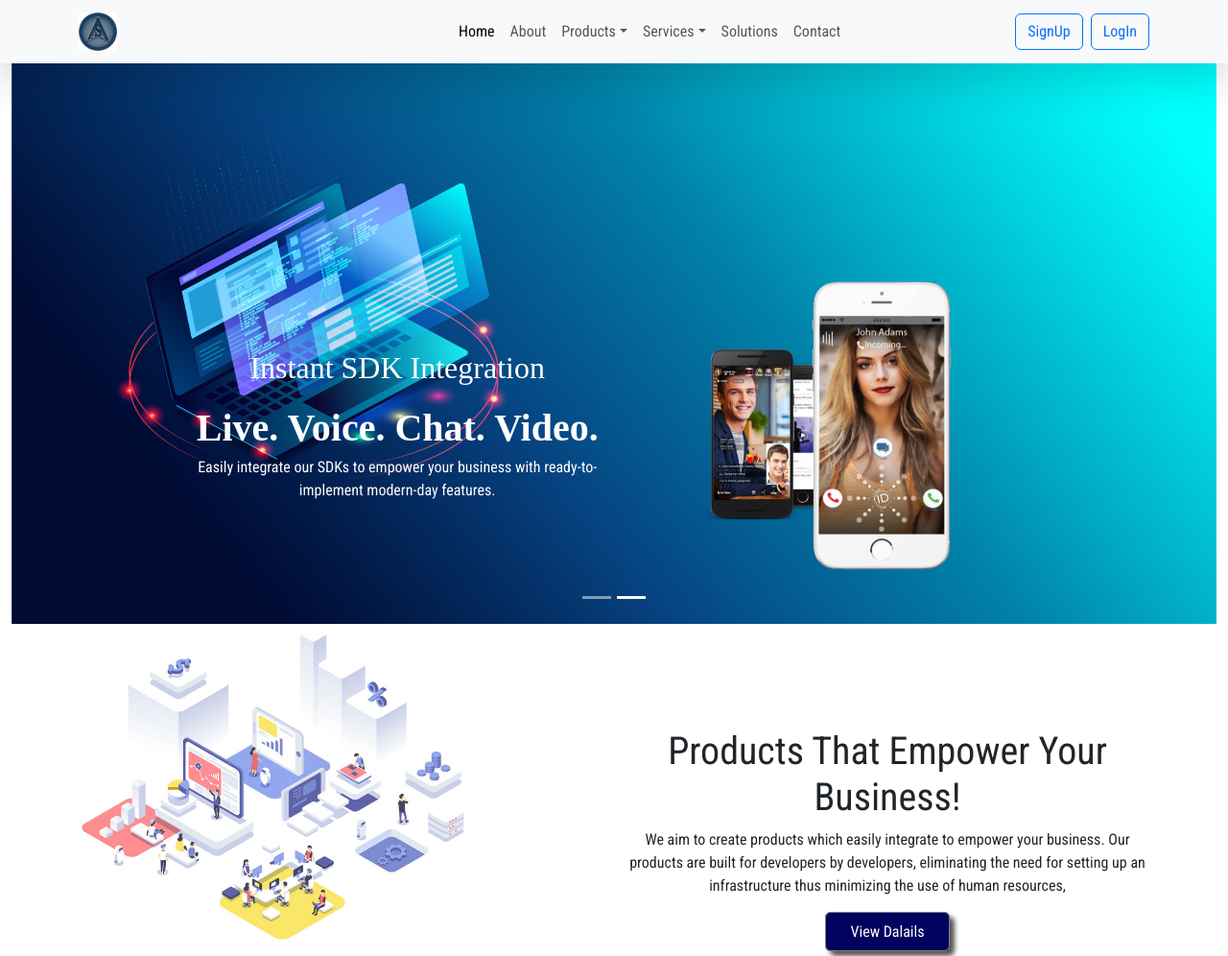
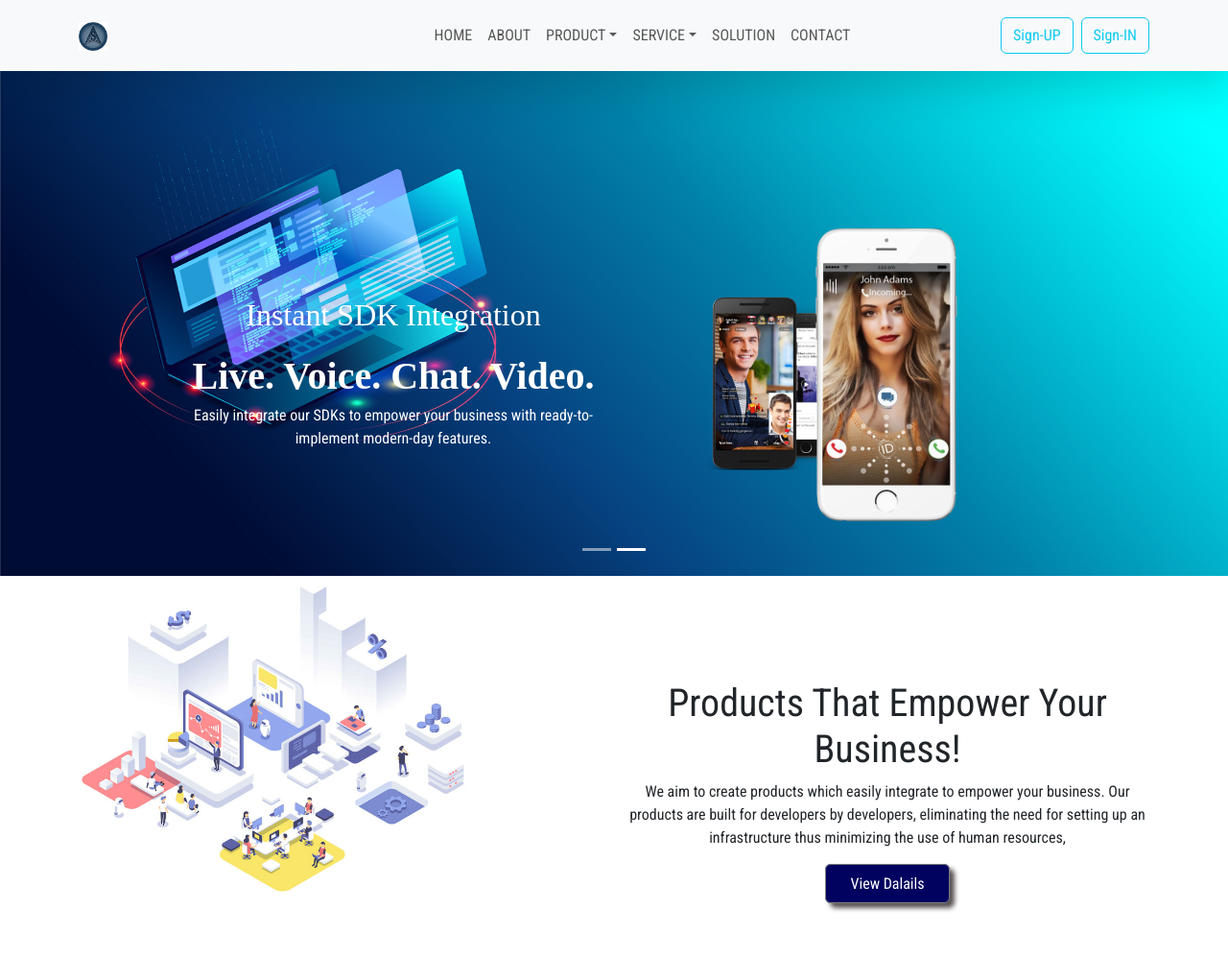
Before and after one commit to Asaduzzamansarkersumon/Ipvision1, a plain HTML site: page index.html in a window 1280 px wide. Shown: the top 996 px of the page at 96% size. Drawn offline with nearby package versions, Linux system fonts and the light colour scheme; files whose address does not match are found by name.

Commit message:
Add files via upload

```diff
--- a/index.html
+++ b/index.html
@@ -17,12 +17,11 @@
 
 <body>
 
-  <!--start navbar section -->
-  <section>
-    <nav class="navbar navbar-expand-lg navbar-light bg-light py-2 fs-5 shadow-lg fixed-top">
+<!-- navbar section start -->
+<nav class="navbar navbar-expand-sm navbar-light bg-light py-3 shadow-lg fixed-top">
   <div class="container">
-        <a class="navbar-brand" href="">
-          <img src="Images/About/logo.jpg" alt="logo" width="20%">
+    <a class="navbar-brand" href="index.html">
+      <img src="Images/Product/logo.jpg" alt="" width="15%">
     </a>
     <button class="navbar-toggler" type="button" data-bs-toggle="collapse" data-bs-target="#mynavbar">
       <span class="navbar-toggler-icon"></span>
@@ -30,67 +29,58 @@
     <div class="collapse navbar-collapse" id="mynavbar">
       <ul class="navbar-nav mx-auto text-center">
         <li class="nav-item">
-              <a class="nav-link active" href="index.html">Home</a>
+          <a class="nav-link" href="#home">HOME</a>
         </li>
         <li class="nav-item">
-              <a class="nav-link" href="#about">About</a>
+          <a class="nav-link" href="#about">ABOUT</a>
         </li>
-
         <li class="nav-item dropdown">
-              <a class="nav-link dropdown-toggle" data-bs-toggle="dropdown" href="#product">Products</a>
+          <a class="nav-link dropdown-toggle" data-bs-toggle="dropdown" href="#product">PRODUCT</a>
           <ul class="dropdown-menu">
             <li><a class="dropdown-item" href="#live streaming sdk">Live Streaming SDK</a></li>
             <li><a class="dropdown-item" href="#video sdk">Video SDK</a></li>
-                <li><a class="dropdown-item" href="#voice sdk">Voice SDK</a></li>
-                <li><a class="dropdown-item" href="#Chart secret">Chart secret SDK</a></li>
+            <li><a class="dropdown-item" href="#voice sdk">Voice SDk</a></li>
+            <li><a class="dropdown-item" href="#Chart secret">Chart Secret SDK</a></li>
           </ul>
         </li>
-
         <li class="nav-item dropdown">
-              <a class="nav-link dropdown-toggle" data-bs-toggle="dropdown" href="#services">Services</a>
+          <a class="nav-link dropdown-toggle" data-bs-toggle="dropdown" href="#service">SERVICE</a>
             <ul class="dropdown-menu">
               <li><a class="dropdown-item" href="#why choose">Why Choose Us</a></li>
               <li><a class="dropdown-item" href="#social nrtwork">Social Network</a></li>
-                <li><a class="dropdown-item" href="#medical and iptv">Media and IPTV</a></li>
+              <li><a class="dropdown-item" href="#media and iptv">Media and IpTv</a></li>
               <li><a class="dropdown-item" href="#contact center">Contact Center</a></li>
             </ul>
         </li>
-
         <li class="nav-item">
-              <a class="nav-link" href="#solution">Solutions
-              </a>
+          <a class="nav-link" href="#solution">SOLUTION</a>
         </li>
         <li class="nav-item">
-              <a class="nav-link" href="#contact">Contact</a>
+          <a class="nav-link" href="#contact">CONTACT</a>
         </li>
       </ul>
       <form class="d-flex">
-            <a href="#mymodal1" class="btn btn-outline-primary me-2" data-bs-toggle="modal">SignUp</a>
-            <a href="#mymodal2" class="btn btn-outline-primary" data-bs-toggle="modal">LogIn</a>
+        <a href="#mymodal1" class="btn btn-outline-info me-2" data-bs-toggle="modal">Sign-UP</a>
+        <a href="#mymodal2" class="btn btn-outline-info" data-bs-toggle="modal">Sign-IN</a>
       </form>
     </div>
   </div>
 </nav>
-  </section>
-  <!--end navbar section -->
-
+<!-- navbar section end -->
 
 
 
 
   <!-- Banner carousel section start -->
   <section>
-    <div class="container-fluid">
       <div id="demo" class="carousel slide" data-bs-ride="carousel">
-
-
         <div class="carousel-indicators w-5">
           <button type="button" data-bs-target="#demo" data-bs-slide-to="0" class="active"></button>
           <button type="button" data-bs-target="#demo" data-bs-slide-to="1"></button>
         </div>
         <div class="carousel-inner">
           <div class="carousel-item active">
-            <img src="Images/com-b/banner2.png" alt="ssss" class="d-block" style="width:100%" height="650px">
+            <img src="Images/com-b/banner2.png" alt="ssss" class="d-block" style="width:100%" height="600px">
             <div class="carousel-caption">
               <div class="row">
                 <div class="col-md-6">
@@ -114,7 +104,7 @@
             </div>
           </div>
           <div class="carousel-item">
-            <img src="Images/com-b/banner1.png" alt="Los Angeles" class="d-block" style="width:100%" height="650px">
+            <img src="Images/com-b/banner1.png" alt="Los Angeles" class="d-block" style="width:100%" height="600px">
             <div class="carousel-caption">
               <div class="row">
                 <div class="col-md-6">
@@ -530,7 +520,7 @@
 
 
 <!-- Intelligent Image & Video Processor section start -->
-<section style="background-color: rgb(255, 255, 255); padding-top: 60px; padding-bottom: 60px;" id="medical and iptv">
+<section style="background-color: rgb(255, 255, 255); padding-top: 60px; padding-bottom: 60px;" id="media and iptv">
   <div class="container">
     <div class="row justify-content-center">
       <div class="col-xl-6 col-lg-8 col-md-10">
--- a/style.css
+++ b/style.css
@@ -8,12 +8,7 @@
     padding: 0;
     font-size: 16px;
 }
-@media only screen and (max-width: 600px) {
-    .navbar-toggler-icon {
-       width: 385px;
-     }
 
-   }
 /* button */
 .View-btn {
     border: 1px solid gray;
@@ -76,6 +71,7 @@
     padding: 40px;
     border: 2px solid white;
     color: rgb(0, 0, 0);
+    font-size: 10px;
 }
 /* contact */
 
```
Lines whose indentation alone changed are shown as unchanged.
